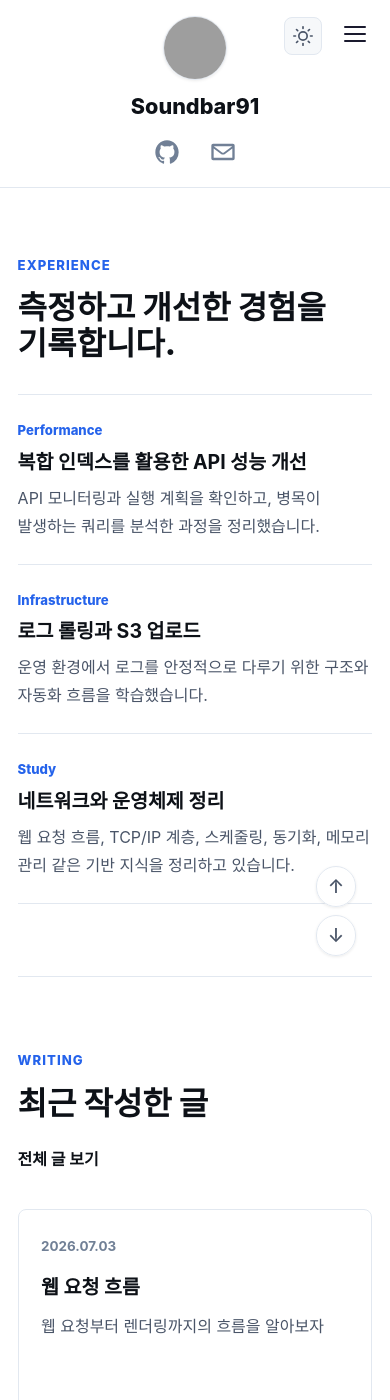
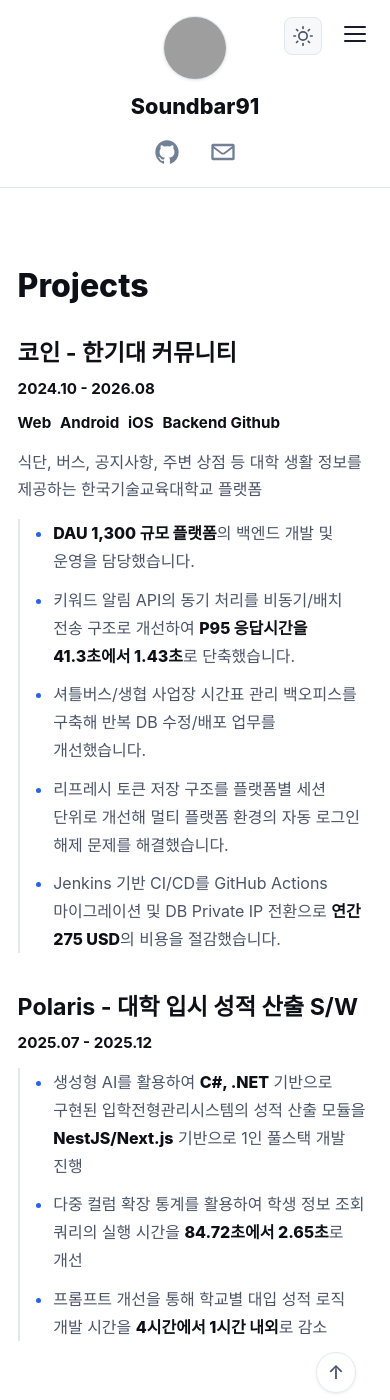
Before and after one commit to Soundbar91/Soundbar91.github.io, a Jekyll site: the page built from index.html, in a window 390 px wide and 1400 px high, scrolled down 1544 px. Built offline with Jekyll 4.4.1, drawn with Linux system fonts in a browser that asks for light colours; some web fonts are replaced; the list of posts is cut into pages by our own code; some of the changed text lies outside the part shown; grey boxes are pictures that could not be loaded.

Commit message:
design: 프로젝트 섹션 정리

```diff
--- a/assets/css/main.css
+++ b/assets/css/main.css
@@ -653,98 +653,103 @@ main.container {
   color: var(--link);
 }
 
-.portfolio-timeline {
+.portfolio-project-writeups {
   display: grid;
-  gap: 0;
-  border-top: 1px solid var(--border);
-}
-
-.portfolio-timeline-item {
-  padding: 1.5rem 0;
-  border-bottom: 1px solid var(--border);
-}
-
-.portfolio-timeline-date {
-  display: block;
-  margin-bottom: 0.45rem;
-  color: var(--link);
-  font-size: 0.82rem;
-  font-weight: 800;
-}
-
-.portfolio-timeline-item p {
-  margin-top: 0.55rem;
-  color: var(--text-secondary);
-  line-height: 1.75;
-  word-break: keep-all;
-}
-
-.portfolio-writing-header {
-  display: flex;
-  align-items: end;
-  justify-content: space-between;
-  gap: 1.5rem;
-  margin-top: 0.9rem;
-}
-
-.portfolio-writing-header h2 {
+  gap: 2rem;
+  max-width: 76rem;
+}
+
+.portfolio-project-writeups-title {
+  max-width: none;
   margin-top: 0;
-}
-
-.portfolio-writing-header a {
-  flex: 0 0 auto;
-  color: var(--heading);
+  margin-bottom: 0.2rem;
+  color: var(--heading);
+  font-size: clamp(2.1rem, 4vw, 3.6rem);
+  font-weight: 900;
+  line-height: 1.1;
+  letter-spacing: 0;
+}
+
+.portfolio-project-writeup + .portfolio-project-writeup {
+  margin-top: 0.5rem;
+}
+
+.portfolio-project-writeup-header h3 {
+  margin: 0;
+  color: var(--heading);
+  font-size: clamp(1.45rem, 2.5vw, 2rem);
+  line-height: 1.25;
+}
+
+.portfolio-project-title {
+  display: flex;
+  flex-wrap: wrap;
+  align-items: baseline;
+  gap: 0.7rem;
+}
+
+.portfolio-project-date {
+  color: var(--heading);
+  font-size: 0.95rem;
+  font-weight: 700;
+}
+
+.portfolio-project-writeup-header h3 a {
+  color: var(--heading);
+}
+
+.portfolio-project-writeup-header h3 a:hover {
+  color: var(--link);
+}
+
+.portfolio-project-links {
+  display: flex;
+  flex-wrap: wrap;
+  gap: 0.35rem 0.55rem;
+  margin-top: 0.75rem;
+  color: var(--text-muted);
+  font-size: 0.95rem;
   font-weight: 750;
 }
 
-.portfolio-writing-header a:hover {
-  color: var(--link);
-}
-
-.portfolio-posts {
-  display: grid;
-  grid-template-columns: repeat(3, minmax(0, 1fr));
-  gap: 1.25rem;
-  margin-top: 2.25rem;
-}
-
-.portfolio-post-card {
-  min-height: 15rem;
-  padding: 1.4rem;
-  border: 1px solid var(--border);
-  border-radius: 8px;
-  background: var(--bg);
-  transition: transform 0.2s ease, border-color 0.2s ease;
-}
-
-.portfolio-post-card:hover {
-  transform: translateY(-3px);
-  border-color: var(--link);
-}
-
-.portfolio-post-card time {
-  color: var(--text-muted);
-  font-size: 0.84rem;
-  font-weight: 650;
-}
-
-.portfolio-post-card h3 {
-  margin-top: 0.9rem;
-}
-
-.portfolio-post-card h3 a {
-  color: var(--heading);
-}
-
-.portfolio-post-card h3 a:hover {
-  color: var(--link);
-}
-
-.portfolio-post-card p {
+.portfolio-project-links a {
+  color: var(--heading);
+}
+
+.portfolio-project-links a:hover {
+  color: var(--link);
+}
+
+.portfolio-project-writeup-header p {
   margin-top: 0.8rem;
   color: var(--text-secondary);
   line-height: 1.7;
   word-break: keep-all;
+}
+
+.portfolio-project-contributions {
+  margin-top: 1rem;
+  padding-left: 1rem;
+  border-left: 2px solid var(--border);
+}
+
+.portfolio-project-contributions ul {
+  display: grid;
+  gap: 0.65rem;
+  padding-left: 1.1rem;
+  color: var(--text-secondary);
+  font-size: clamp(1rem, 1.35vw, 1.08rem);
+  line-height: 1.75;
+  word-break: keep-all;
+}
+
+.portfolio-project-contributions li::marker {
+  color: var(--link);
+}
+
+.portfolio-project-contributions strong {
+  color: var(--heading);
+  font-weight: 800;
 }
 
 .post-list {
@@ -1579,14 +1584,8 @@ main.container {
     gap: 0.5rem;
   }
 
-  .portfolio-section-grid,
-  .portfolio-posts {
+  .portfolio-section-grid {
     grid-template-columns: 1fr;
-  }
-
-  .portfolio-writing-header {
-    align-items: flex-start;
-    flex-direction: column;
   }
 
   .home-snap {
--- a/index.html
+++ b/index.html
@@ -86,66 +86,59 @@ body_class: home-snap
     <a class="portfolio-scroll is-up" href="#about" aria-label="이전 섹션으로 이동">
       <span class="portfolio-scroll-icon">↑</span>
     </a>
-    <a class="portfolio-scroll is-down" href="#experience" aria-label="다음 섹션으로 이동">
+    <a class="portfolio-scroll is-down" href="#projects" aria-label="다음 섹션으로 이동">
       <span class="portfolio-scroll-icon">↓</span>
     </a>
   </nav>
 </section>
 
-<section class="portfolio-section portfolio-projects" id="experience" aria-labelledby="projects-title">
-  <div class="portfolio-section-label">Experience</div>
-  <div class="portfolio-section-grid">
-    <div>
-      <h2 id="projects-title">측정하고 개선한 경험을 기록합니다.</h2>
-    </div>
-    <div class="portfolio-timeline">
-      <article class="portfolio-timeline-item">
-        <span class="portfolio-timeline-date">Performance</span>
-        <h3>복합 인덱스를 활용한 API 성능 개선</h3>
-        <p>API 모니터링과 실행 계획을 확인하고, 병목이 발생하는 쿼리를 분석한 과정을 정리했습니다.</p>
-      </article>
-      <article class="portfolio-timeline-item">
-        <span class="portfolio-timeline-date">Infrastructure</span>
-        <h3>로그 롤링과 S3 업로드</h3>
-        <p>운영 환경에서 로그를 안정적으로 다루기 위한 구조와 자동화 흐름을 학습했습니다.</p>
-      </article>
-      <article class="portfolio-timeline-item">
-        <span class="portfolio-timeline-date">Study</span>
-        <h3>네트워크와 운영체제 정리</h3>
-        <p>웹 요청 흐름, TCP/IP 계층, 스케줄링, 동기화, 메모리 관리 같은 기반 지식을 정리하고 있습니다.</p>
-      </article>
-    </div>
+<section class="portfolio-section portfolio-writing" id="projects" aria-labelledby="writing-title">
+  <div class="portfolio-project-writeups">
+    <h2 class="portfolio-project-writeups-title" id="writing-title">Projects</h2>
+    <article class="portfolio-project-writeup">
+      <header class="portfolio-project-writeup-header">
+        <h3 class="portfolio-project-title">
+          <a href="https://koreatech.in/" target="_blank" rel="noopener noreferrer">코인 - 한기대 커뮤니티</a>
+          <span class="portfolio-project-date">2024.10 - 2026.08</span>
+        </h3>
+        <div class="portfolio-project-links" aria-label="프로젝트 관련 링크">
+          <a href="https://koreatech.in/" target="_blank" rel="noopener noreferrer">Web</a>
+          <a href="https://play.google.com/store/apps/details?id=in.koreatech.koin&amp;hl=ko" target="_blank" rel="noopener noreferrer">Android</a>
+          <a href="https://apps.apple.com/bh/app/%EC%BD%94%EC%9D%B8-koreatech-in-%ED%95%9C%EA%B8%B0%EB%8C%80-%EC%BB%A4%EB%AE%A4%EB%8B%88%ED%8B%B0/id1500848622" target="_blank" rel="noopener noreferrer">iOS</a>
+          <a href="https://github.com/BCSDLab/KOIN_API_V2" target="_blank" rel="noopener noreferrer">Backend Github</a>
+        </div>
+        <p>식단, 버스, 공지사항, 주변 상점 등 대학 생활 정보를 제공하는 한국기술교육대학교 플랫폼</p>
+      </header>
+      <div class="portfolio-project-contributions">
+        <ul>
+          <li><strong>DAU 1,300 규모 플랫폼</strong>의 백엔드 개발 및 운영을 담당했습니다.</li>
+          <li>키워드 알림 API의 동기 처리를 비동기/배치 전송 구조로 개선하여 <strong>P95 응답시간을 41.3초에서 1.43초</strong>로 단축했습니다.</li>
+          <li>셔틀버스/생협 사업장 시간표 관리 백오피스를 구축해 반복 DB 수정/배포 업무를 개선했습니다.</li>
+          <li>리프레시 토큰 저장 구조를 플랫폼별 세션 단위로 개선해 멀티 플랫폼 환경의 자동 로그인 해제 문제를 해결했습니다.</li>
+          <li>Jenkins 기반 CI/CD를 GitHub Actions 마이그레이션 및 DB Private IP 전환으로 <strong>연간 275 USD</strong>의 비용을 절감했습니다.</li>
+        </ul>
+      </div>
+    </article>
+
+    <article class="portfolio-project-writeup">
+      <header class="portfolio-project-writeup-header">
+        <h3 class="portfolio-project-title">
+          <span>Polaris - 대학 입시 성적 산출 S/W</span>
+          <span class="portfolio-project-date">2025.07 - 2025.12</span>
+        </h3>
+      </header>
+      <div class="portfolio-project-contributions">
+        <ul>
+          <li>생성형 AI를 활용하여 <strong>C#, .NET</strong> 기반으로 구현된 입학전형관리시스템의 성적 산출 모듈을 <strong>NestJS/Next.js</strong> 기반으로 1인 풀스택 개발 진행</li>
+          <li>다중 컬럼 확장 통계를 활용하여 학생 정보 조회 쿼리의 실행 시간을 <strong>84.72초에서 2.65초</strong>로 개선</li>
+          <li>프롬프트 개선을 통해 학교별 대입 성적 로직 개발 시간을 <strong>4시간에서 1시간 내외</strong>로 감소</li>
+        </ul>
+      </div>
+    </article>
   </div>
   <nav class="portfolio-section-nav" aria-label="섹션 이동">
     <a class="portfolio-scroll is-up" href="#focus" aria-label="이전 섹션으로 이동">
       <span class="portfolio-scroll-icon">↑</span>
     </a>
-    <a class="portfolio-scroll is-down" href="#writing" aria-label="다음 섹션으로 이동">
-      <span class="portfolio-scroll-icon">↓</span>
-    </a>
   </nav>
 </section>
-
-<section class="portfolio-section portfolio-writing" id="writing" aria-labelledby="writing-title">
-  <div class="portfolio-section-label">Writing</div>
-  <div class="portfolio-writing-header">
-    <h2 id="writing-title">최근 작성한 글</h2>
-    <a href="{{ '/posts/' | relative_url }}">전체 글 보기</a>
-  </div>
-  <div class="portfolio-posts">
-    {% for post in site.posts limit: 3 %}
-      <article class="portfolio-post-card">
-        <time datetime="{{ post.date | date_to_xmlschema }}">{{ post.date | date: "%Y.%m.%d" }}</time>
-        <h3><a href="{{ post.url | relative_url }}">{{ post.title }}</a></h3>
-        {% if post.excerpt %}
-          <p>{{ post.excerpt | strip_html | truncate: 110 }}</p>
-        {% endif %}
-      </article>
-    {% endfor %}
-  </div>
-  <nav class="portfolio-section-nav" aria-label="섹션 이동">
-    <a class="portfolio-scroll is-up" href="#experience" aria-label="이전 섹션으로 이동">
-      <span class="portfolio-scroll-icon">↑</span>
-    </a>
-  </nav>
-</section>
```
